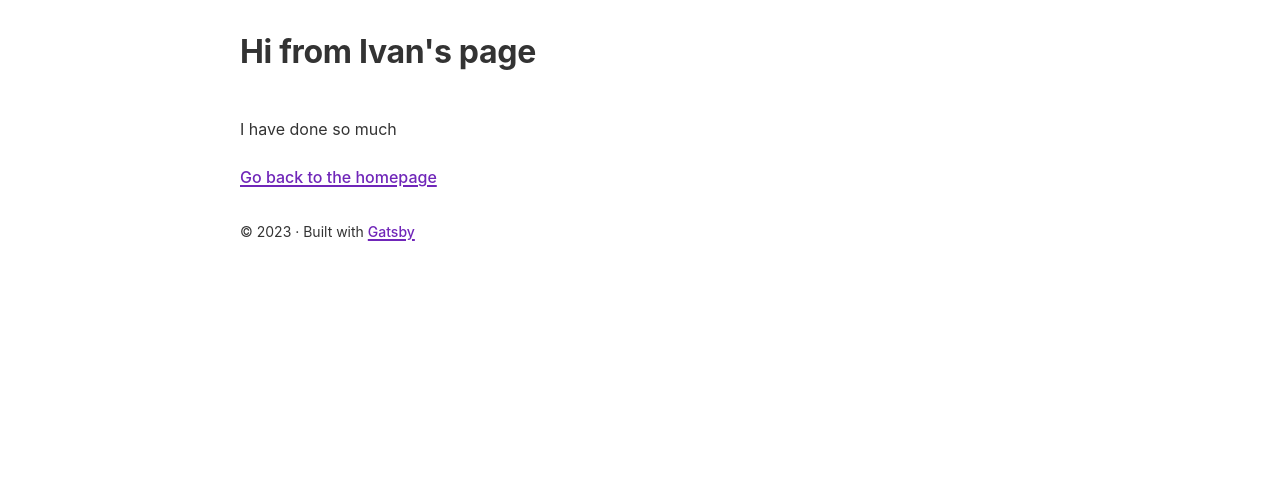
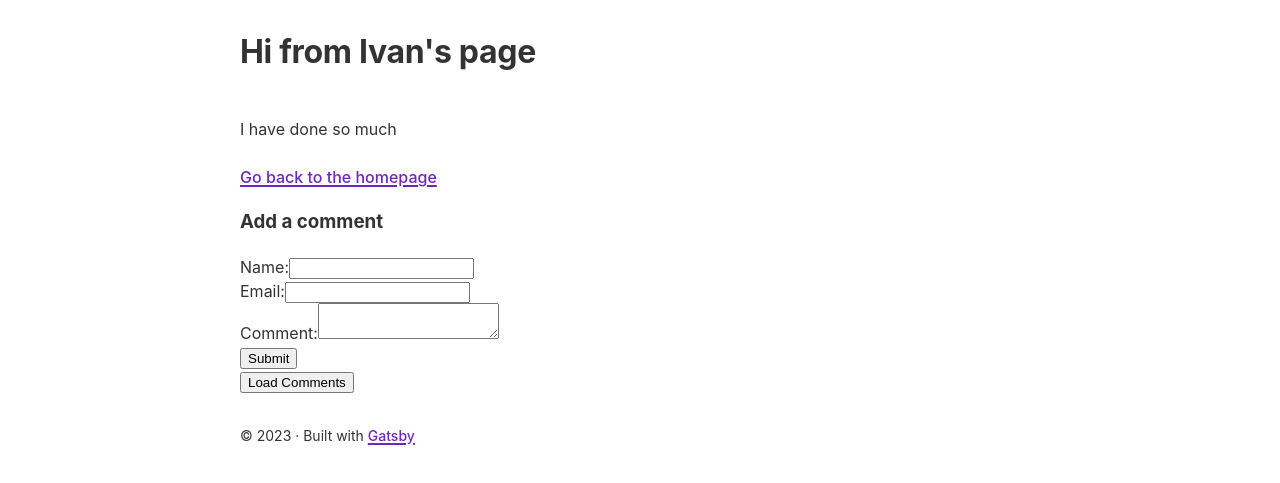
Before and after one commit to Ivan-E-Johnson/senior-design-lab3-test, a Gatsby site: page /IvanPage in a window 1280 px wide. Shown: the part 67-550 px from the top of the page. Built offline with nearby package versions, Linux system fonts and the light colour scheme; Gatsby itself is replaced by a stand-in of ours.

Commit message:
ENH: Trying to get Comments to work

```diff
--- a/gatsby-config.js
+++ b/gatsby-config.js
@@ -38,6 +38,13 @@ module.exports = {
         display: `minimal-ui`,
         icon: `src/images/gatsby-icon.png`, // This path is relative to the root of the site.
       },
+
+    },
+    {
+      resolve: `gatsby-plugin-disqus`,
+      options: {
+        shortname: `https-seniordesignlab3test49154-gatsbyjs-io`
+      }
     },
   ],
 }
--- a/package.json
+++ b/package.json
@@ -5,7 +5,9 @@
   "version": "0.1.0",
   "author": "Kyle Mathews <mathews.kyle@gmail.com>",
   "dependencies": {
+    "disqus-react": "^1.1.5",
     "gatsby": "^5.8.1",
+    "gatsby-plugin-disqus": "^1.2.6",
     "gatsby-plugin-image": "^3.8.0",
     "gatsby-plugin-manifest": "^5.8.0",
     "gatsby-plugin-sharp": "^5.8.1",
--- a/src/pages/IvanPage.js
+++ b/src/pages/IvanPage.js
@@ -1,19 +1,133 @@
-import * as React from "react"
 import { Link } from "gatsby"
 import { StaticImage } from "gatsby-plugin-image"
-
 import Layout from "../components/layout"
 import Seo from "../components/seo"
 import * as styles from "../components/index.module.css"
 
-const IvanPage = () => (
+import React, { useState } from "react"
+import { Disqus, CommentCount } from 'gatsby-plugin-disqus'
+import PostTemplate from "../templates/Comment_template"
+
+const DisqusComponent = ({ postId, postTitle, postUrl }) => {
+  const [disqusIsVisible, setDisqusVisibility] = useState(false);
+
+  // Set Disqus visibility state on click.
+  const showCommentsClick = event => {
+    setDisqusVisibility(true);
+  };
+
+  let disqusConfig = {
+      url: postUrl,
+      identifier: postId,
+      title: postTitle,
+  }
+
+  return (
+    <>
+      {!disqusIsVisible && (
+        <div>
+          <button onClick={showCommentsClick}>Load Comments</button>
+        </div>
+      )}
+      {disqusIsVisible && (
+        <Disqus config={disqusConfig} />
+      )}
+    </>
+  )
+}
+const NewCommentForm = ({ postId, postTitle, postUrl }) => {
+  const [name, setName] = useState("");
+  const [email, setEmail] = useState("");
+  const [comment, setComment] = useState("");
+
+  const handleSubmit = e => {
+    e.preventDefault();
+
+    let disqusConfig = {
+      url: postUrl,
+      identifier: postId,
+      title: postTitle,
+    };
+
+    const data = {
+      title: postTitle,
+      author_name: name,
+      author_email: email,
+      message: comment
+    };
+
+    fetch("https://disqus.com/api/3.0/posts/create.json", {
+      method: "POST",
+      headers: {
+        "Content-Type": "application/json",
+      },
+      body: JSON.stringify({
+        api_key: "wEmvmw93s0Lyuk2h3jqOQTTymA2GSSEcY8b5X32qmpWlMUrFKVsRCf5P6SjxkT6R",
+        forum: "https-seniordesignlab3test49154-gatsbyjs-io",
+        thread: disqusConfig.identifier,
+        data:data
+      }),
+    })
+      .then(response => response.json())
+      .then(data => {
+        console.log("Success:", data);
+        // Reload comments
+        window.DISQUS.reset({ reload: true });
+      })
+      .catch(error => {
+        console.error("Error:", error);
+      });
+
+    setName("");
+    setEmail("");
+    setComment("");
+  }
+  return (
+    <form onSubmit={handleSubmit}>
+      <h3>Add a comment</h3>
+      <label>
+        Name:
+        <input type="text" value={name} onChange={e => setName(e.target.value)} />
+      </label>
+      <br />
+      <label>
+        Email:
+        <input type="email" value={email} onChange={e => setEmail(e.target.value)} />
+      </label>
+      <br />
+      <label>
+        Comment:
+        <textarea value={comment} onChange={e => setComment(e.target.value)} />
+      </label>
+      <br />
+      <button type="submit">Submit</button>
+    </form>
+  );
+}
+
+
+const IvanPage = () => {
+  const disqusConfigCurrent = {
+    url: typeof window !== 'undefined' ? window.location.href : '',
+    identifier: 'ivan-page',
+    title: "Ivan's Page",
+  }
+  return(
+
     <Layout>
       <h1>Hi from Ivan's page</h1>
       <p>I have done so much</p>
       <Link to="/">Go back to the homepage</Link>
+      <NewCommentForm/>
+      <DisqusComponent
+        postId={disqusConfigCurrent.identifier}
+        postTitle={disqusConfigCurrent.title}
+        postUrl={disqusConfigCurrent.url}
+      />
+
     </Layout>
   )
-
+}
   export const Head = () => <Seo title="Ivan's Page" />
 
   export default IvanPage
```
Also changed, not shown: 1 other file.
